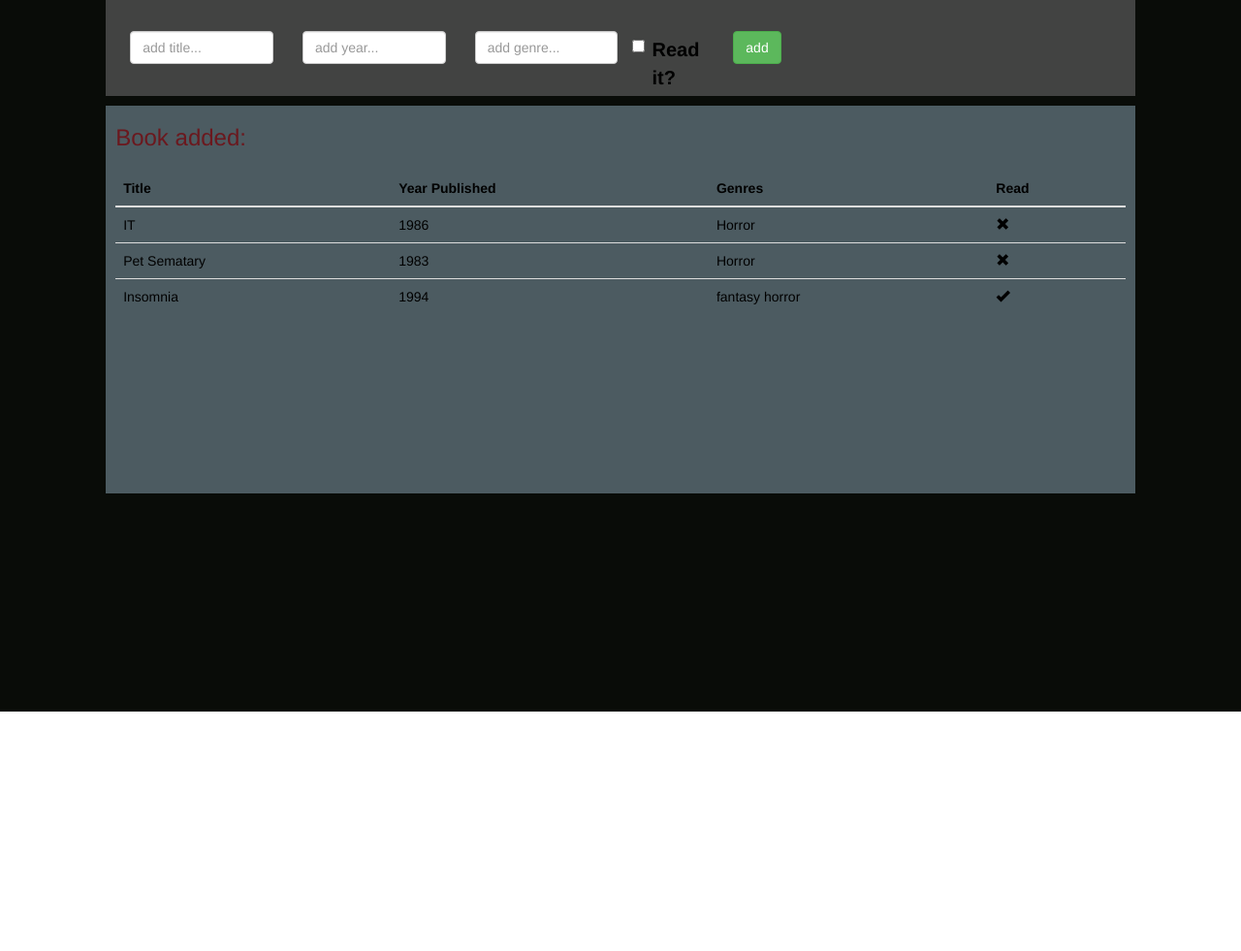
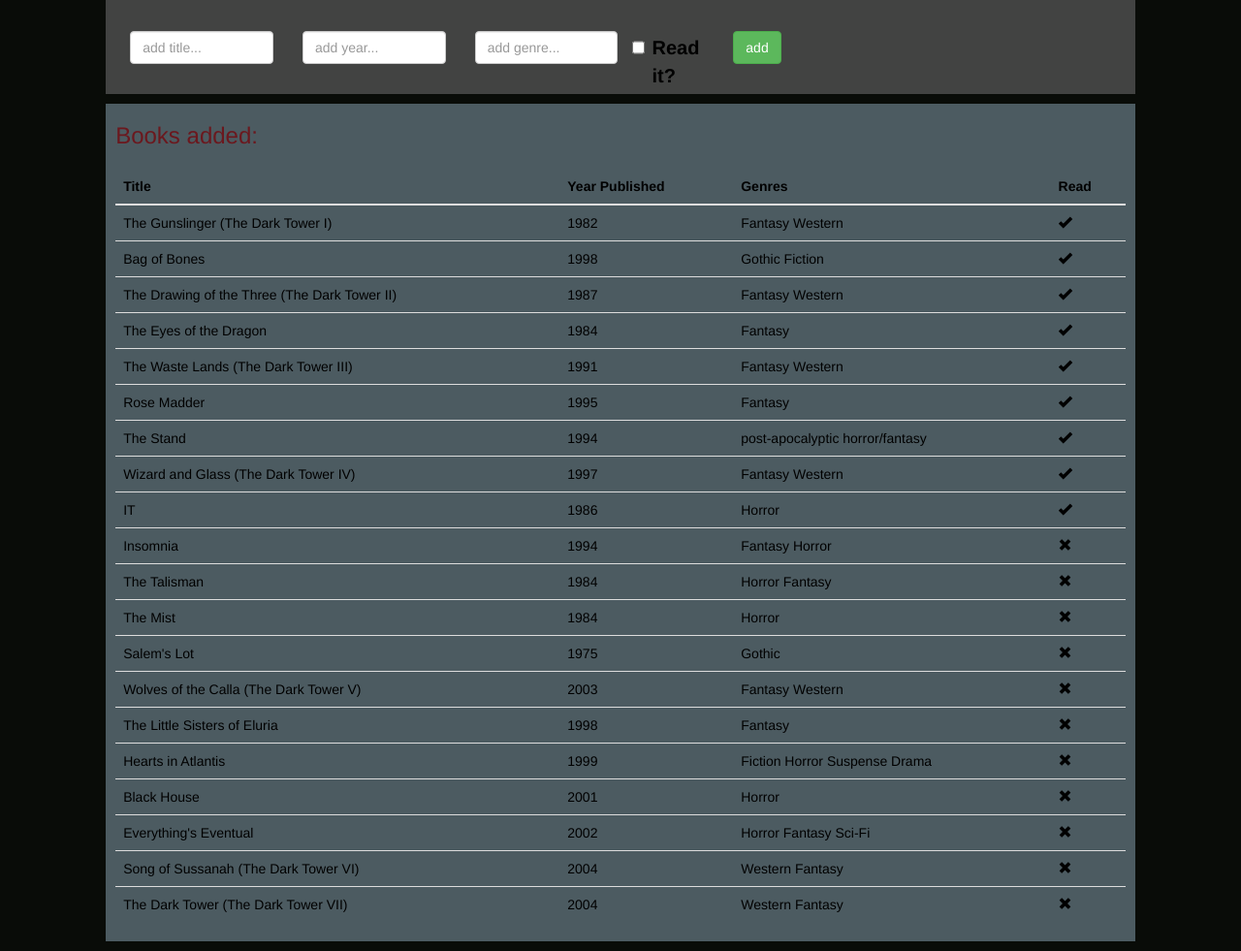
Before and after one commit to leandroFernandez94/randallflapp, a React app: page / in a window 1280 px wide. Shown: the part 66-1047 px from the top of the page at 97% size. Before the commit the page ends 800 px from the top, so only its background shows below. Built offline with nearby package versions, Linux system fonts and the light colour scheme.

Commit message:
add dark tower books

```diff
--- a/app/components/AddBook/AddBookComponent.js
+++ b/app/components/AddBook/AddBookComponent.js
@@ -33,8 +33,8 @@ export class AddBookComponent extends Component {
 						</div>
 						<div className="form-group">
 							<div className="col-md-1 checkbox-inline" style={addBooksStyle.checkbox}>
-								<label htmlFor="read" style={addBooksStyle.checkboxLabel}>
-									<input type="checkbox" id="read" name="read" value={this.props.read} onChange={this.props.onUpdateNew} required></input> Read it?
+								<label style={addBooksStyle.checkboxLabel}>
+									<input type="checkbox" name="read" value={this.props.read} onChange={this.props.onUpdateNew} required style={addBooksStyle.checkboxHeight}></input> Read it?
 								</label>
 							</div>
 						</div>
--- a/app/components/AddBook/style.js
+++ b/app/components/AddBook/style.js
@@ -10,10 +10,13 @@ module.exports = {
         'backgroundColor' : '#424342'
     },
     checkbox: {
-        'margin' : '5px 0 0 0'
+        'margin' : '3px 0 0 0'
     },
     checkboxLabel: {
         'fontSize' : '20px',
         'color' : 'black'
+    },
+    checkboxHeight: {
+        'height' : '20px'
     }
 }
--- a/app/components/BookList/BookListComponent.js
+++ b/app/components/BookList/BookListComponent.js
@@ -14,8 +14,8 @@ export class BookListComponent extends Component {
                     <td>{item.year}</td>
                     <td>{item.genre}</td>
                     <td>{item.read
-                        ?<span className='glyphicon glyphicon-remove'></span>
-                        :<span className='glyphicon glyphicon-ok'></span>
+                        ?<span className='glyphicon glyphicon-ok'></span>
+                        :<span className='glyphicon glyphicon-remove'></span>
                     }</td>
                 </tr>
             )
@@ -27,7 +27,7 @@ export class BookListComponent extends Component {
         return(
             <div style={BookListStyle.container}>
                 <div className="row" style={BookListStyle.row}>
-					<h3 style={BookListStyle.header}>Book added:</h3>
+					<h3 style={BookListStyle.header}>Books added:</h3>
 				</div>
                 <div className="row" style={BookListStyle.row}>
                     <table className="table table-hover" style={BookListStyle.table}>
--- a/app/components/BookList/style.js
+++ b/app/components/BookList/style.js
@@ -12,6 +12,7 @@ module.exports = {
     },
     container: {
         'backgroundColor' : '#4C5B61',
-        'height' : '400px'
+        'height' : 'auto',
+        'marginBottom' : '10px'
     }
 }
--- a/app/index.html
+++ b/app/index.html
@@ -4,7 +4,7 @@
 	<title>randallflApp</title>
 	<link rel="stylesheet" href="https://maxcdn.bootstrapcdn.com/bootstrap/3.3.7/css/bootstrap.min.css" integrity="sha384-BVYiiSIFeK1dGmJRAkycuHAHRg32OmUcww7on3RYdg4Va+PmSTsz/K68vbdEjh4u" crossorigin="anonymous">
 </head>
-<body>
+<body style='background-color : #090c08'>
 	<div id="app" />
 <script
   src="https://code.jquery.com/jquery-3.1.1.min.js"
--- a/app/utils/initBooks.js
+++ b/app/utils/initBooks.js
@@ -1,4 +1,52 @@
 var testBooks = [
+    {
+        title :'The Gunslinger (The Dark Tower I)',
+        year : '1982',
+        genre : 'Fantasy Western',
+        read : true
+    },
+    {
+        title :'Bag of Bones',
+        year : '1998',
+        genre : 'Gothic Fiction',
+        read : true
+    },
+    {
+        title : 'The Drawing of the Three (The Dark Tower II)' ,
+        year : '1987',
+        genre : 'Fantasy Western',
+        read : true
+    },
+    {
+        title : 'The Eyes of the Dragon',
+        year : '1984',
+        genre : 'Fantasy',
+        read : true
+    },
+    {
+        title : 'The Waste Lands (The Dark Tower III)',
+        year : '1991',
+        genre : 'Fantasy Western',
+        read : true
+    },
+    {
+        title : 'Rose Madder',
+        year : '1995',
+        genre : 'Fantasy',
+        read : true
+    },
+    {
+        title : 'The Stand',
+        year : '1994',
+        genre : 'post-apocalyptic horror/fantasy',
+        read : true
+    },
+    {
+        title : 'Wizard and Glass (The Dark Tower IV)',
+        year : '1997',
+        genre : 'Fantasy Western',
+        read : true
+    },
     {
         title : 'IT',
         year : '1986',
@@ -6,17 +54,71 @@ var testBooks = [
         read : true
     },
     {
-        title : 'Pet Sematary',
-        year : '1983',
-        genre : 'Horror',
-        read : true
+        title : 'Insomnia',
+        year : '1994',
+        genre : 'Fantasy Horror',
+        read : false
     },
     {
-        title : 'Insomnia',
-        year : '1994',
-        genre : 'fantasy horror',
+        title : 'The Talisman',
+        year : '1984',
+        genre : 'Horror Fantasy',
         read : false
-    }
+    },
+    {
+        title : 'The Mist',
+        year : '1984',
+        genre : 'Horror',
+        read : false
+    },
+    {
+        title : 'Salem\'s Lot',
+        year : '1975',
+        genre : 'Gothic',
+        read : false
+    },
+    {
+        title : 'Wolves of the Calla (The Dark Tower V)',
+        year : '2003',
+        genre : 'Fantasy Western',
+        read : false
+    },
+    {
+        title : 'The Little Sisters of Eluria',
+        year : '1998',
+        genre : 'Fantasy',
+        read : false
+    },
+    {
+        title : 'Hearts in Atlantis',
+        year : '1999',
+        genre : 'Fiction Horror Suspense Drama',
+        read : false
+    },
+    {
+        title : 'Black House',
+        year : '2001',
+        genre : 'Horror',
+        read : false
+    },
+    {
+        title : 'Everything\'s Eventual',
+        year : '2002',
+        genre : 'Horror Fantasy Sci-Fi',
+        read : false
+    },
+    {
+        title : 'Song of Sussanah (The Dark Tower VI)',
+        year : '2004',
+        genre : 'Western Fantasy',
+        read : false
+    },
+    {
+        title : 'The Dark Tower (The Dark Tower VII)',
+        year : '2004',
+        genre : 'Western Fantasy',
+        read : false
+    },
 ]
 
 
```
